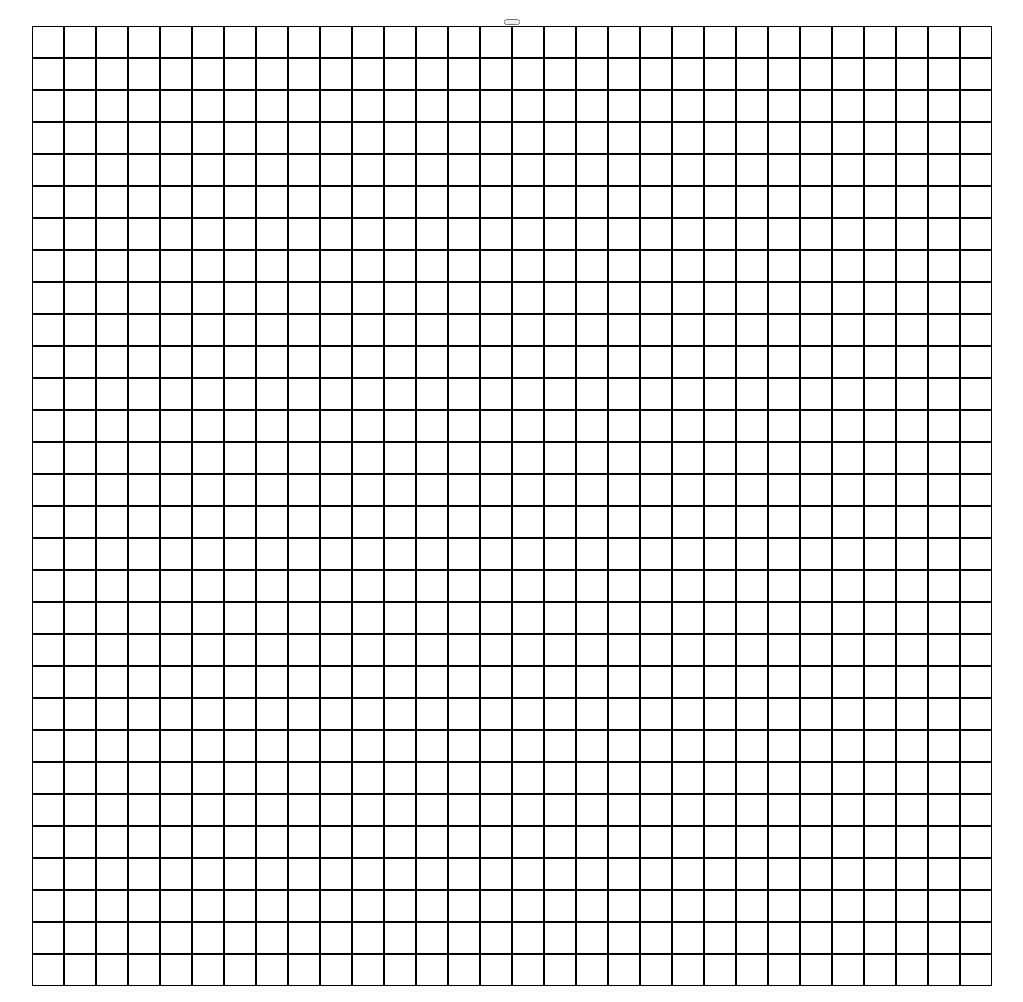
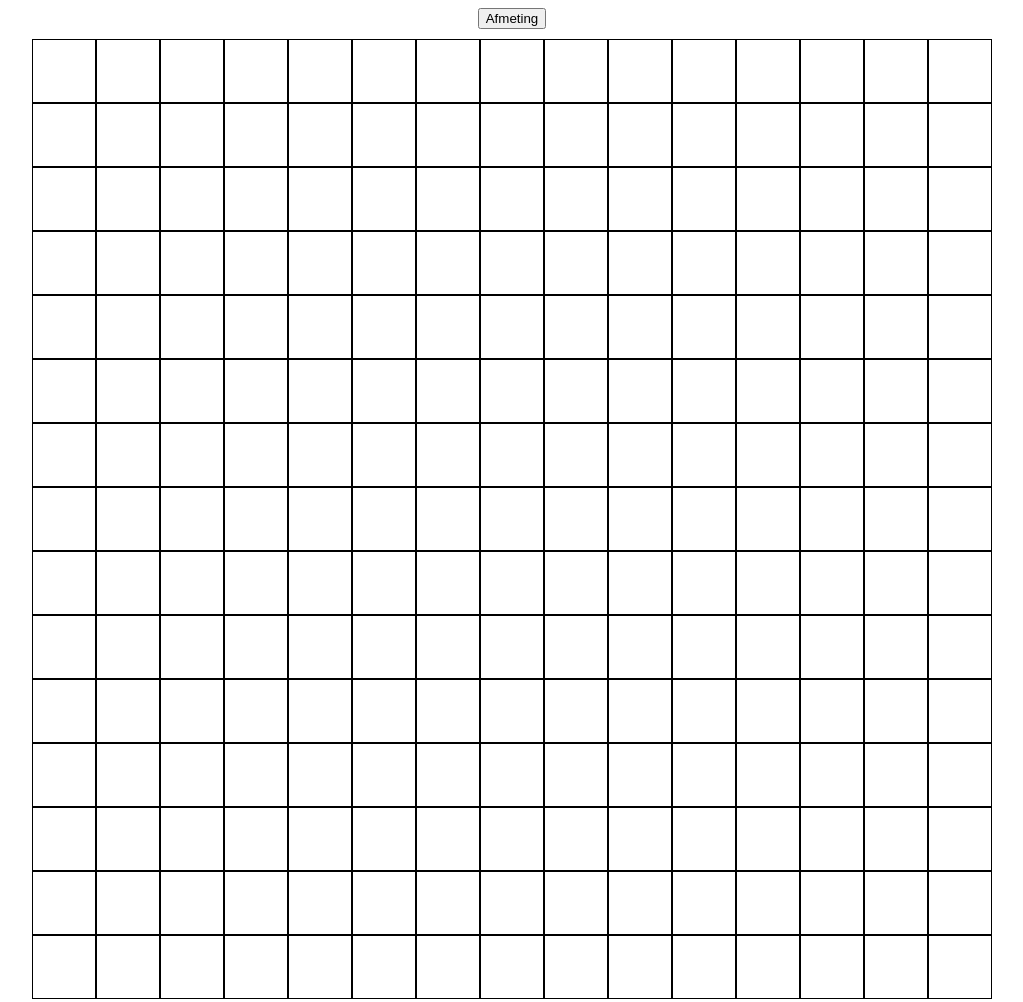
Before and after one commit to RobVerplanke/Etch-a-Sketch, a plain HTML site: page index.html in a window 1280 px wide. Shown: the whole page, without its empty margins (128-1151 px from the left). Drawn offline with Linux system fonts and the light colour scheme.

Commit message:
Add a button to the top wich allows to adjust gridsize

```diff
--- a/css/style.css
+++ b/css/style.css
@@ -1,5 +1,10 @@
 :root {
   --grid-size: 1;
+}
+
+button{
+  margin-bottom: 10px;
+
 }
 
 #holder{
@@ -14,10 +19,6 @@
 }
 
 #button-holder{
-
-}
-
-button{
 
 }
 
--- a/script/script.js
+++ b/script/script.js
@@ -8,7 +8,12 @@ buttonHolder.classList.add('button-holder');
 container.classList.add('container');
 
 // Create a button that will allow users to give up a number of squares
-let button = document.createElement('button');
+button = document.createElement('button');
+button.innerText ='Afmeting';
+button.addEventListener('click', () => {
+    alert("Afmeting grid (max. 100):");
+})
+
 buttonHolder.appendChild(button);
 
 // Create the grid
@@ -19,7 +24,7 @@ function createGrid(gridSize) {
     for (a = 0; a < (gridSize * gridSize); a++){
         let square = document.createElement('div');
 
-        // Add a 'mouse over' listener to each square
+        // Add a 'mouse over' listener to each square to let it change its color
         square.addEventListener("mouseover", function(e){
             this.classList.add('square-over');
         });
@@ -29,4 +34,4 @@ function createGrid(gridSize) {
     }
 }
 
-createGrid(30);
+createGrid(15);
```
